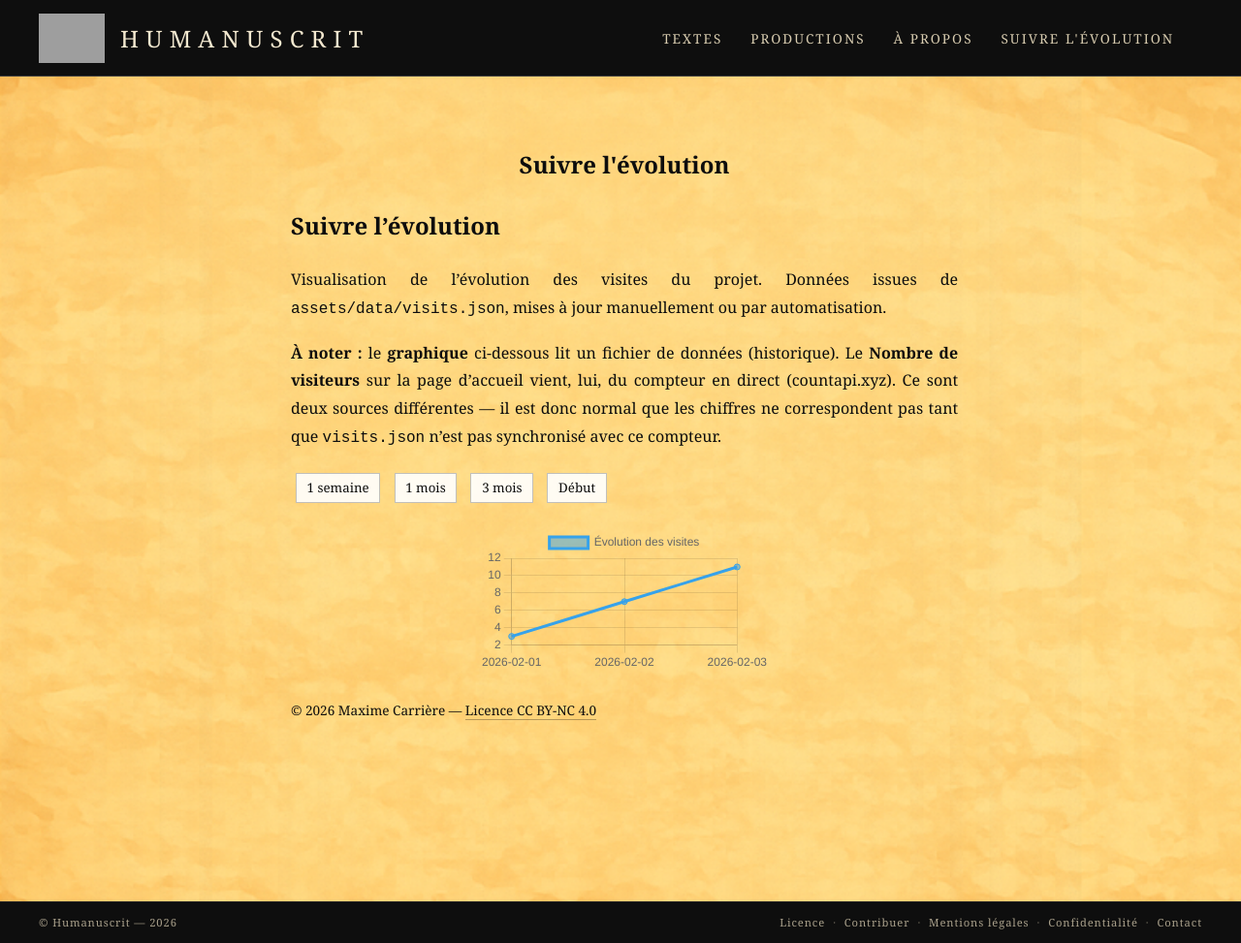
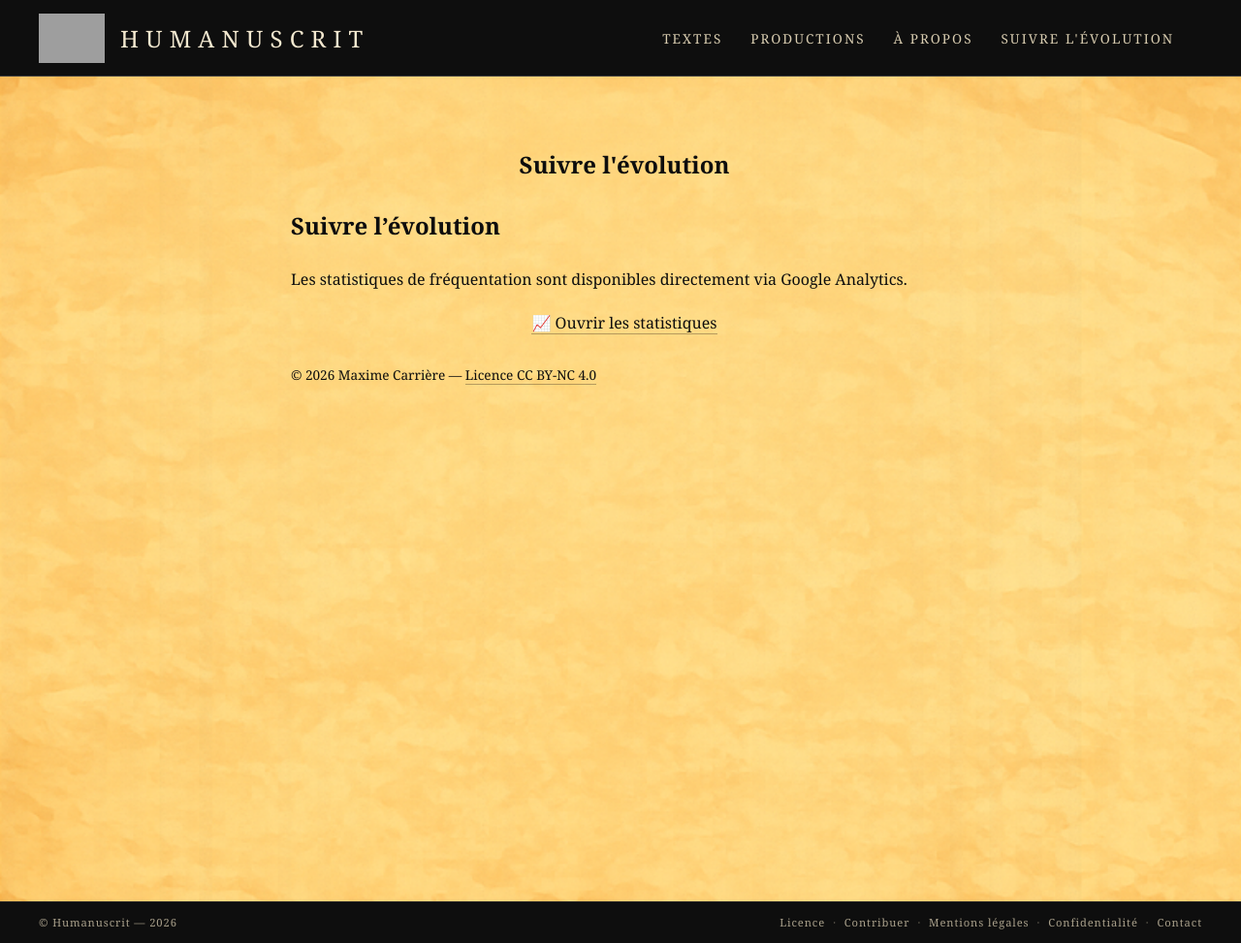
Before and after one commit to maxcarriere/humanuscrit, a Jekyll site: the page built from evolution.md, in a window 1280 px wide and 973 px high. Shown: the whole window at 97% size. Built offline with Jekyll 4.4.1, drawn with Linux system fonts in a browser that asks for light colours; grey boxes are pictures that could not be loaded.

Commit message:
Stats: counter.dev + page evolution lien GA; KaTeX indices (preProcess \\_); arborescence short_title; suppression visits.json, package allÃ¨ge
Co-authored-by: Cursor <cursoragent@cursor.com>

```diff
--- a/assets/css/style.scss
+++ b/assets/css/style.scss
@@ -821,17 +821,11 @@ html[data-darkreader-mode] .navigation-dossier a:hover {
 }
 
 /* Compteur visiteurs (page accueil) — visible, discret */
-.visitor-counter,
 #visitor-counter {
-  display: block;
   text-align: center;
-  margin-top: 2rem;
-  margin-bottom: 1rem;
-  padding-top: 1.5rem;
-  border-top: 1px solid rgba(13, 13, 13, 0.12);
-  font-size: 0.95rem;
-  color: #6b5d4f;
-  min-height: 1.5em;
+  margin-top: 20px;
+  opacity: 0.8;
+  font-size: 0.9em;
 }
 
 .visitor-counter-link {
--- a/assets/data/visits.json
+++ /dev/null
@@ -1,5 +0,0 @@
-[
-  {"date": "2026-02-01", "visits": 3},
-  {"date": "2026-02-02", "visits": 7},
-  {"date": "2026-02-03", "visits": 11}
-]
--- a/assets/js/katex-render.js
+++ b/assets/js/katex-render.js
@@ -16,7 +16,8 @@ function runKatex() {
     ],
     throwOnError: false,
     preProcess: function (math) {
-      return math.replace(/\s+/g, " ").trim();
+      // \_ dans le source (échappement Markdown) → _ pour que KaTeX affiche les indices
+      return math.replace(/\\_/g, "_").replace(/\s+/g, " ").trim();
     }
   });
 }
--- a/evolution.md
+++ b/evolution.md
@@ -6,65 +6,12 @@ permalink: /evolution/
 
 <h2>Suivre l'évolution</h2>
 
-<p>Visualisation de l’évolution des visites du projet. Données issues de <code>assets/data/visits.json</code>, mises à jour manuellement ou par automatisation.</p>
+<p>
+Les statistiques de fréquentation sont disponibles directement via Google Analytics.
+</p>
 
-<p><strong>À noter :</strong> le <strong>graphique</strong> ci‑dessous lit un fichier de données (historique). Le <strong>Nombre de visiteurs</strong> sur la page d’accueil vient, lui, du compteur en direct (countapi.xyz). Ce sont deux sources différentes — il est donc normal que les chiffres ne correspondent pas tant que <code>visits.json</code> n’est pas synchronisé avec ce compteur.</p>
-
-<div id="filters" class="evolution-filters">
-  <button type="button" onclick="updateRange(7)">1 semaine</button>
-  <button type="button" onclick="updateRange(30)">1 mois</button>
-  <button type="button" onclick="updateRange(90)">3 mois</button>
-  <button type="button" onclick="updateRange(9999)">Début</button>
-</div>
-
-<canvas id="trafficChart" class="evolution-chart"></canvas>
-
-<script src="https://cdn.jsdelivr.net/npm/chart.js"></script>
-<script>
-(function() {
-  var fullData = [];
-  var chart;
-
-  // Chargement des données historiques (fichier mis à jour manuellement ou par agent)
-  fetch('{{ "/assets/data/visits.json" | relative_url }}')
-    .then(function(res) { return res.json(); })
-    .then(function(data) {
-      fullData = data;
-      initChart(data);
-    });
-
-  function initChart(data) {
-    var ctx = document.getElementById('trafficChart');
-    if (!ctx) return;
-    chart = new Chart(ctx, {
-      type: 'line',
-      data: {
-        labels: data.map(function(d) { return d.date; }),
-        datasets: [{
-          label: 'Évolution des visites',
-          data: data.map(function(d) { return d.visits; }),
-          tension: 0.3
-        }]
-      },
-      options: {
-        responsive: true,
-        plugins: {
-          legend: { display: true }
-        }
-      }
-    });
-  }
-
-  window.updateRange = function(days) {
-    if (!chart || !fullData.length) return;
-    var lastDate = new Date(fullData[fullData.length - 1].date);
-    var filtered = fullData.filter(function(d) {
-      var diff = (lastDate - new Date(d.date)) / (1000 * 60 * 60 * 24);
-      return diff <= days;
-    });
-    chart.data.labels = filtered.map(function(d) { return d.date; });
-    chart.data.datasets[0].data = filtered.map(function(d) { return d.visits; });
-    chart.update();
-  };
-})();
-</script>
+<p style="text-align:center;">
+<a href="https://analytics.google.com" target="_blank">
+📈 Ouvrir les statistiques
+</a>
+</p>
--- /dev/null
+++ b/package.json
@@ -0,0 +1,5 @@
+{
+  "name": "humanuscrit-site",
+  "private": true,
+  "description": "Site Jekyll Humanuscrit."
+}
```
Also changed, not shown: _includes/arborescence_dossier.html (+9 -5 lines), _layouts/home.html (+5 -14 lines), 1 other file.
